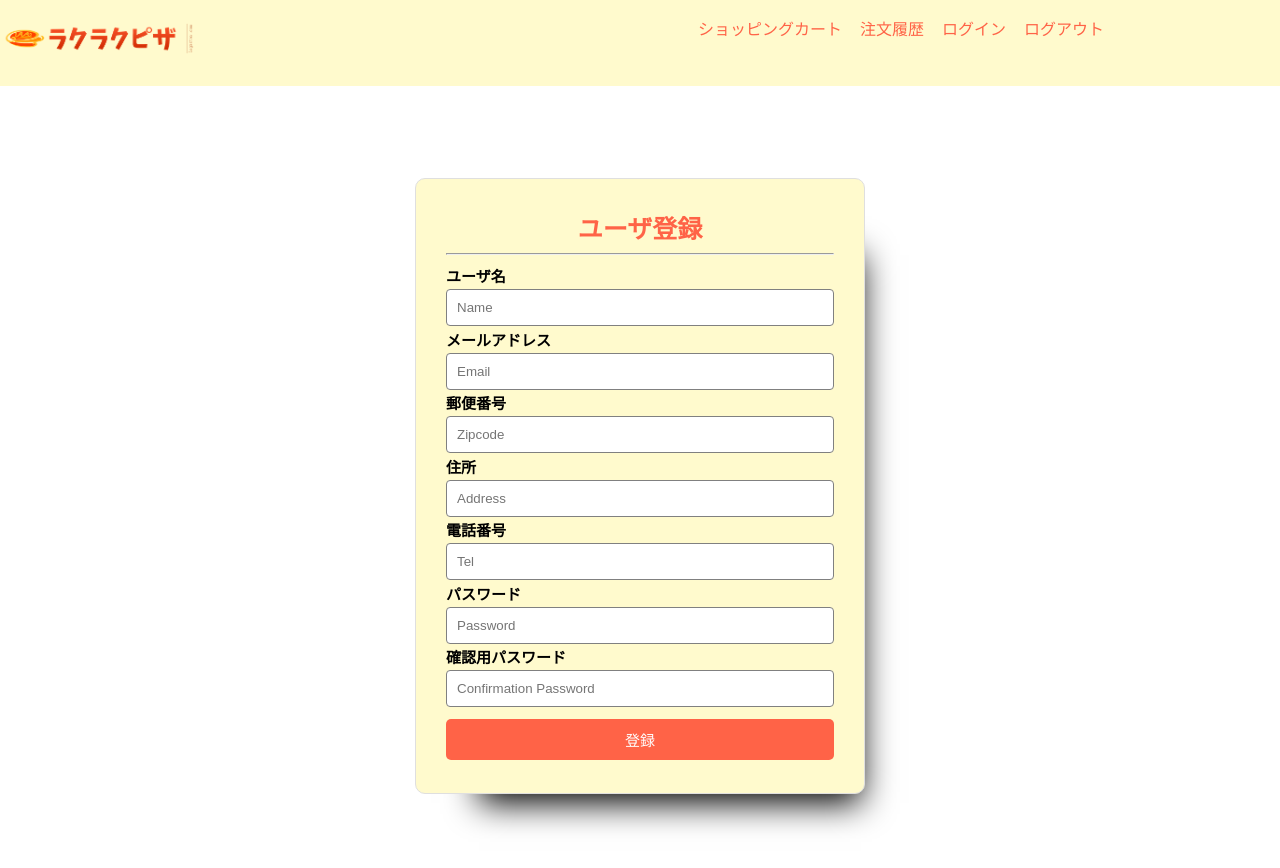
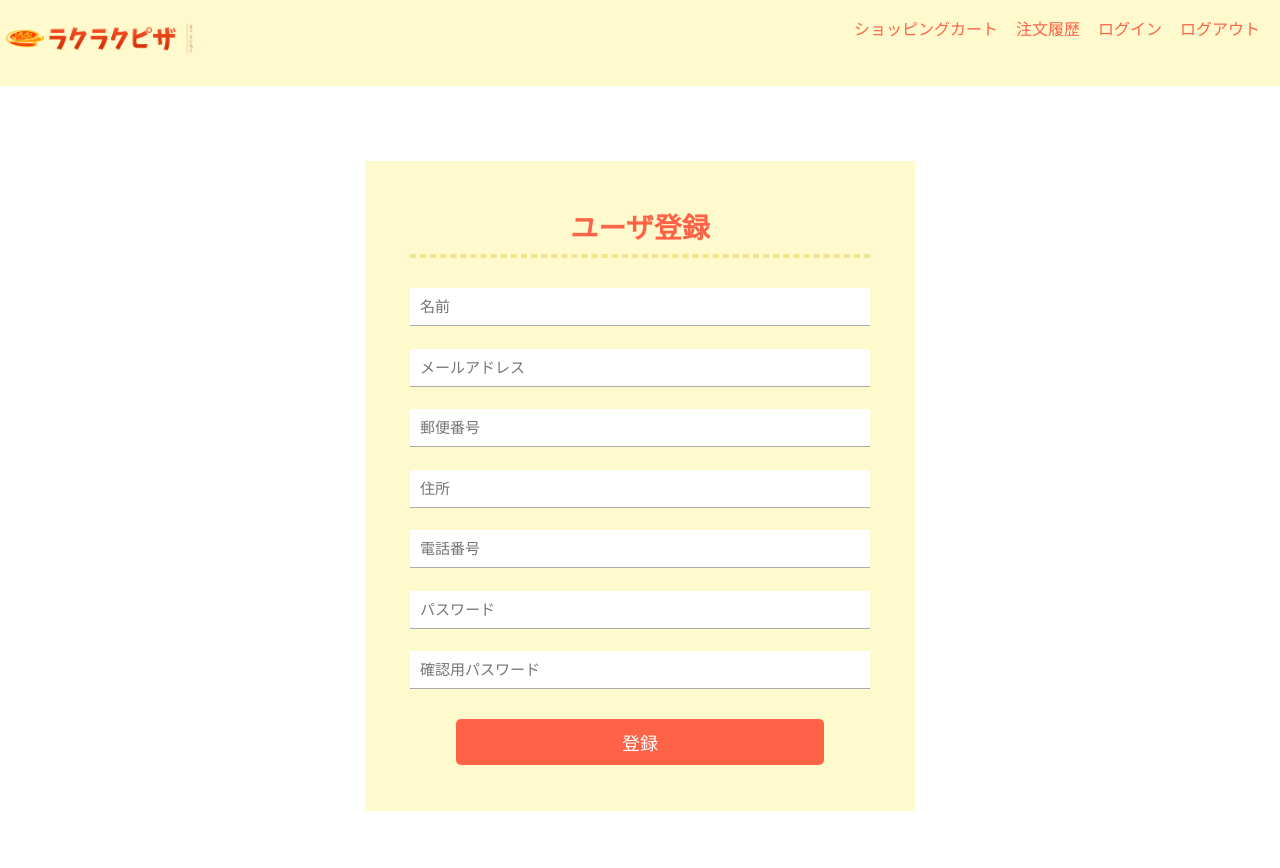
Before and after one commit to shimokawa871/ec-202207c, a Next.js app: page /items/UserRegister in a window 1280 px wide. Shown: the top 868 px of the page. Built offline with nearby package versions, Linux system fonts and the light colour scheme.

Commit message:
スタイリング最終調整

```diff
--- a/data/db.json
+++ b/data/db.json
@@ -286,54 +286,6 @@
       "optionPrice": 300,
       "subTotal": 6560,
       "id": 3
-    },
-    {
-      "name": "アスパラ・ミート",
-      "imagePath": "/2.jpg",
-      "size": "L",
-      "price": "2570",
-      "quantity": "1",
-      "orderToppingList": [
-        "グリルナス"
-      ],
-      "optionPrice": 300,
-      "subTotal": 2870,
-      "id": 4
-    },
-    {
-      "name": "カレーじゃがバター",
-      "imagePath": "/4.jpg",
-      "size": "M",
-      "price": 1900,
-      "quantity": "2",
-      "orderToppingList": [],
-      "optionPrice": 200,
-      "subTotal": 3800,
-      "id": 5
-    },
-    {
-      "name": "じゃがバターベーコン",
-      "imagePath": "/1.jpg",
-      "size": "L",
-      "price": "2570",
-      "quantity": "2",
-      "orderToppingList": [
-        "ロースハム"
-      ],
-      "optionPrice": 300,
-      "subTotal": 5740,
-      "id": 6
-    },
-    {
-      "name": "ピザベスト4",
-      "imagePath": "/7.jpg",
-      "size": "M",
-      "price": 2570,
-      "quantity": 1,
-      "orderToppingList": [],
-      "optionPrice": 200,
-      "subTotal": 2570,
-      "id": 7
     }
   ],
   "orderOptions": []
--- a/src/components/Header.tsx
+++ b/src/components/Header.tsx
@@ -18,7 +18,7 @@ export default function Header(props: any) {
       </h1>
       <nav className={styles.headerMenu}>
         <ul className={styles.menu}>
-          <li className={styles.menuList}>{props.menu5}</li>
+          <li className={styles.LgMenuList}>{props.menu5}</li>
           <li className={styles.menuList}>{props.menu1}</li>
           <li className={styles.menuList}>{props.menu2}</li>
           <li className={styles.menuList}>{props.menu3}</li>
--- a/src/components/ItemList.tsx
+++ b/src/components/ItemList.tsx
@@ -36,12 +36,12 @@ export default function ItemList() {
                     <span className={styles.sizeM}>
                       &nbsp;M&nbsp;
                     </span>
-                    &nbsp;{item.priceM}円(税抜)
+                    &nbsp;{item.priceM.toLocaleString()}円(税抜)
                     <br />
                     <span className={styles.sizeL}>
                       &nbsp;L&nbsp;
                     </span>
-                    &nbsp;{item.priceL}円(税抜)
+                    &nbsp;{item.priceL.toLocaleString()}円(税抜)
                   </div>
                 </a>
               </Link>
--- a/src/components/header.module.css
+++ b/src/components/header.module.css
@@ -12,13 +12,19 @@
   gap: 3%;
   padding-left: 0;
   min-width: 600px;
+  justify-content: flex-end;
+  margin-right: 20px;
 }
 .menuList {
   white-space: nowrap;
   color: #ff6347;
-  display: flex;
-  justify-content: flex-end;
+  /* display: flex;
+  justify-content: flex-end; */
 }
 .menuList:hover {
   color: #228b22;
 }
+.LgMenuList {
+  white-space: nowrap;
+  color: #ff6347;
+}
--- a/src/pages/completion.tsx
+++ b/src/pages/completion.tsx
@@ -2,6 +2,7 @@ import Head from 'next/head';
 import Link from 'next/link';
 import Layout from 'components/layout';
 import Header from 'components/Header';
+import HeaderLoginUserName from 'components/HeaderLoginUserName';
 import HeaderCart from 'components/HeaderCart';
 import HeaderOrder from 'components/HeaderOrder';
 import HeaderLogin from 'components/HeaderLogin';
@@ -15,6 +16,7 @@ export default function Completion() {
         <title>注文完了</title>
       </Head>
       <Header
+        menu5={<HeaderLoginUserName />}
         menu1={<HeaderCart />}
         menu2={<HeaderOrder />}
         menu3={<HeaderLogin />}
--- a/src/pages/items/UserRegister.tsx
+++ b/src/pages/items/UserRegister.tsx
@@ -130,102 +130,102 @@ const UserRegister = () => {
       <div className={styleForm.formContainer}>
         <form>
           <h1 className={styleForm.head}>ユーザ登録</h1>
-          <hr />
+          <hr className={styleForm.hr}/>
           <div className={styleForm.uiForm}>
             <div className={styleForm.formField}>
               <label>
-                ユーザ名
+                {/* 名前 */}
                 <small className={styleForm.errorMsg}>
                   {formErrors.userName}
                 </small>
               </label>
               <input
                 type="text"
-                placeholder="Name"
+                placeholder="名前"
                 name="userName"
                 onChange={(e) => handleChange(e)}
               />
             </div>
             <div className={styleForm.formField}>
               <label>
-                メールアドレス
+                {/* メールアドレス */}
                 <small className={styleForm.errorMsg}>
                   {formErrors.email}
                 </small>
               </label>
               <input
                 type="email"
-                placeholder="Email"
+                placeholder="メールアドレス"
                 name="email"
                 onChange={(e) => handleChange(e)}
               />
             </div>
             <div className={styleForm.formField}>
               <label>
-                郵便番号
+                {/* 郵便番号 */}
                 <small className={styleForm.errorMsg}>
                   {formErrors.zipcode}
                 </small>
               </label>
               <input
                 type="text"
-                placeholder="Zipcode"
+                placeholder="郵便番号"
                 name="zipcode"
                 onChange={(e) => handleChange(e)}
               />
             </div>
             <div className={styleForm.formField}>
               <label>
-                住所
+                {/* 住所 */}
                 <small className={styleForm.errorMsg}>
                   {formErrors.address}
                 </small>
               </label>
               <input
                 type="text"
-                placeholder="Address"
+                placeholder="住所"
                 name="address"
                 onChange={(e) => handleChange(e)}
               />
             </div>
             <div className={styleForm.formField}>
               <label>
-                電話番号
+                {/* 電話番号 */}
                 <small className={styleForm.errorMsg}>
                   {formErrors.tel}
                 </small>
               </label>
               <input
                 type="text"
-                placeholder="Tel"
+                placeholder="電話番号"
                 name="tel"
                 onChange={(e) => handleChange(e)}
               />
             </div>
             <div className={styleForm.formField}>
               <label>
-                パスワード
+                {/* パスワード */}
                 <small className={styleForm.errorMsg}>
                   {formErrors.password}
                 </small>
               </label>
               <input
                 type="password"
-                placeholder="Password"
+                placeholder="パスワード"
                 name="password"
                 onChange={(e) => handleChange(e)}
               />
             </div>
             <div className={styleForm.formField}>
               <label>
-                確認用パスワード
+                {/* 確認用パスワード */}
                 <small className={styleForm.errorMsg}>
                   {formErrors.Cpassword}
                 </small>
               </label>
               <input
                 type="password"
-                placeholder="Confirmation Password"
+                placeholder="確認用パスワード"
                 name="Cpassword"
                 onChange={(e) => handleChange(e)}
               />
--- a/src/pages/items/index.tsx
+++ b/src/pages/items/index.tsx
@@ -1,5 +1,6 @@
 import Head from 'next/head';
 import Header from '../../components/Header';
+import HeaderLoginUserName from 'components/HeaderLoginUserName';
 import HeaderCart from 'components/HeaderCart';
 import HeaderOrder from 'components/HeaderOrder';
 import HeaderLogin from 'components/HeaderLogin';
@@ -23,6 +24,7 @@ export default function Page() {
         <title>ラクラクピザ</title>
       </Head>
       <Header
+       menu5={<HeaderLoginUserName />}
         menu1={<HeaderCart />}
         menu2={<HeaderOrder />}
         menu3={<HeaderLogin />}
--- a/src/styles/form.module.css
+++ b/src/styles/form.module.css
@@ -6,8 +6,12 @@ background: radial-gradient(circle, rgba(2,0,36,1) 0%, rgba(28,143,162,1) 35%, r
 .head {
   color:  #ff6347;
   text-align: center;
-  font-size: 25px;
+  font-size: 28px;
   margin: 0px;
+}
+
+.hr{
+  border:2px dashed #f0e68c;
 }
 
 .formContainer {
@@ -21,11 +25,12 @@ background: radial-gradient(circle, rgba(2,0,36,1) 0%, rgba(28,143,162,1) 35%, r
 .formContainer form {
   background-color: #fffacd;
   width: 70%;
-  max-width: 450px;
-  padding: 30px;
-  border-radius: 10px;
-  border: 1px solid #dfdfdf;
-  box-shadow: 30px 43px 32px -34px;
+  max-width: 550px;
+  padding: 45px;
+  /* border-radius: 10px; */
+  /* border: 1px solid #dfdfdf; */
+  /* border: 5px dashed #f0e68c; */
+  /* box-shadow: 30px 43px 32px -34px; */
 }
 
 .uiForm {
@@ -43,9 +48,20 @@ background: radial-gradient(circle, rgba(2,0,36,1) 0%, rgba(28,143,162,1) 35%, r
 }
 
 .formField input {
-  border: 1px solid gray;
+  /* border: 1px solid gray; */
   padding: 10px;
-  border-radius: 4px;
+  /* border-radius: 4px; */
+
+  /* margin-bottom: 30px; */
+  /* padding: 4px; */
+  /* width: 220px; */
+  /* height: 40px; */
+  border: none;
+  /* outline: none; */
+  border-bottom: 1px solid #aaa;
+  font-weight: 400;
+  font-size: 15px;
+  transition: all 0.3s;
 }
 
 .formField input:focus {
@@ -60,13 +76,14 @@ background: radial-gradient(circle, rgba(2,0,36,1) 0%, rgba(28,143,162,1) 35%, r
 
 .submitButton {
   background-color: #ff6347;
-  width: 100%;
-  margin-top: 10px;
+  width: 80%;
+  margin-top: 30px;
   border: none;
   border-radius: 5px;
   padding: 10px 30px;
   color: white;
-  font-size: 15px;
+  font-size: 18px;
+  font-weight: bold;
   cursor: pointer;
   transition: all 0.2s;
   font-weight: 500;
--- a/src/styles/login.module.css
+++ b/src/styles/login.module.css
@@ -15,7 +15,7 @@
   margin: 5% auto;
   width: 650px;
   height: 400px;
-  box-shadow: o 2px 4px #4b4b4b;
+  /* box-shadow: o 2px 4px #4b4b4b; */
 }
 .leftBox{
   background-color: #fffacd;
```
Also changed, not shown: src/pages/items/cart.tsx (+7 -7 lines), src/styles/orderForm.module.css (+11 -5 lines).
